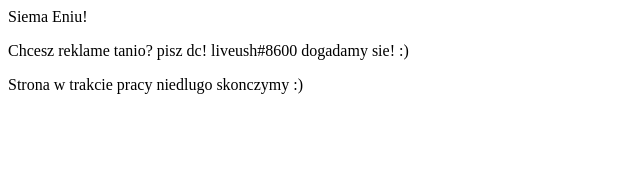
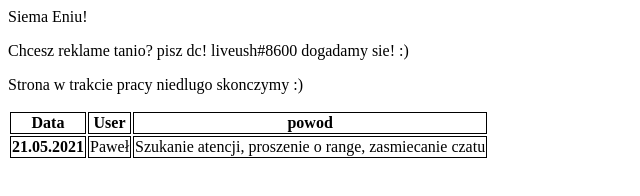
Before and after one commit to drunkguild/drunkguild.github.io, a plain HTML site: page index.html in a window 1280 px wide. Shown: the whole page, without its empty margins (0-640 px from the left). Drawn offline with Linux system fonts and the light colour scheme.

Commit message:
Update index.html

```diff
--- a/index.html
+++ b/index.html
@@ -8,6 +8,17 @@
 <p>Siema Eniu!</p>
 <p>Chcesz reklame tanio? pisz dc! liveush#8600 dogadamy sie! :)</p>
 <p>Strona w trakcie pracy niedlugo skonczymy :)</p>
+
+<style> td, th { border: 1px solid black; } </style>
+<!-- ustawienie czarnego obramowania tabeli w CSS -->
+
+<table>
+   <thead>
+      <tr> <th> Data <th> User <th> powod
+   <tbody>
+      <tr> <th> 21.05.2021 <td> Paweł <td> Szukanie atencji, proszenie o range, zasmiecanie czatu
+</table>
+
 </body>
 
 </html>
```
